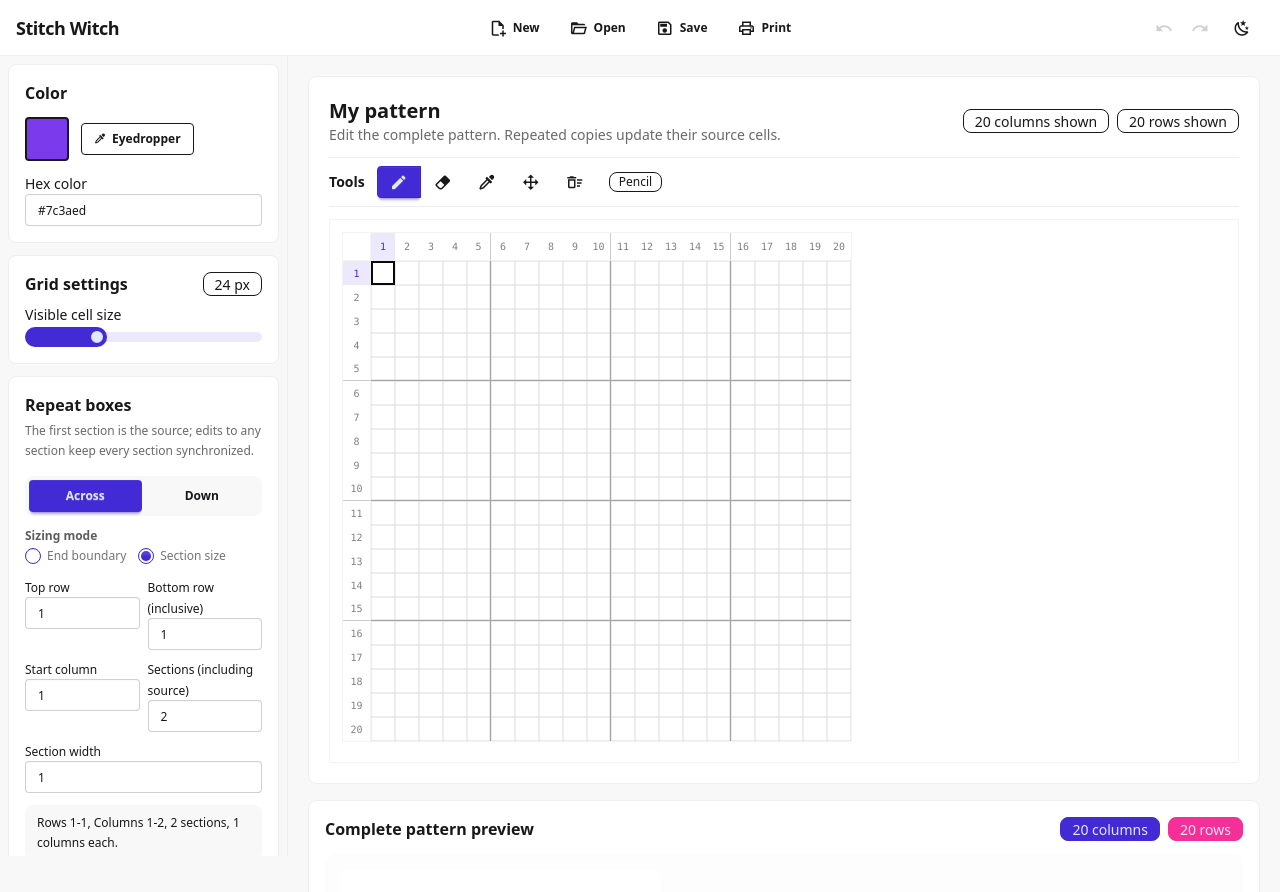
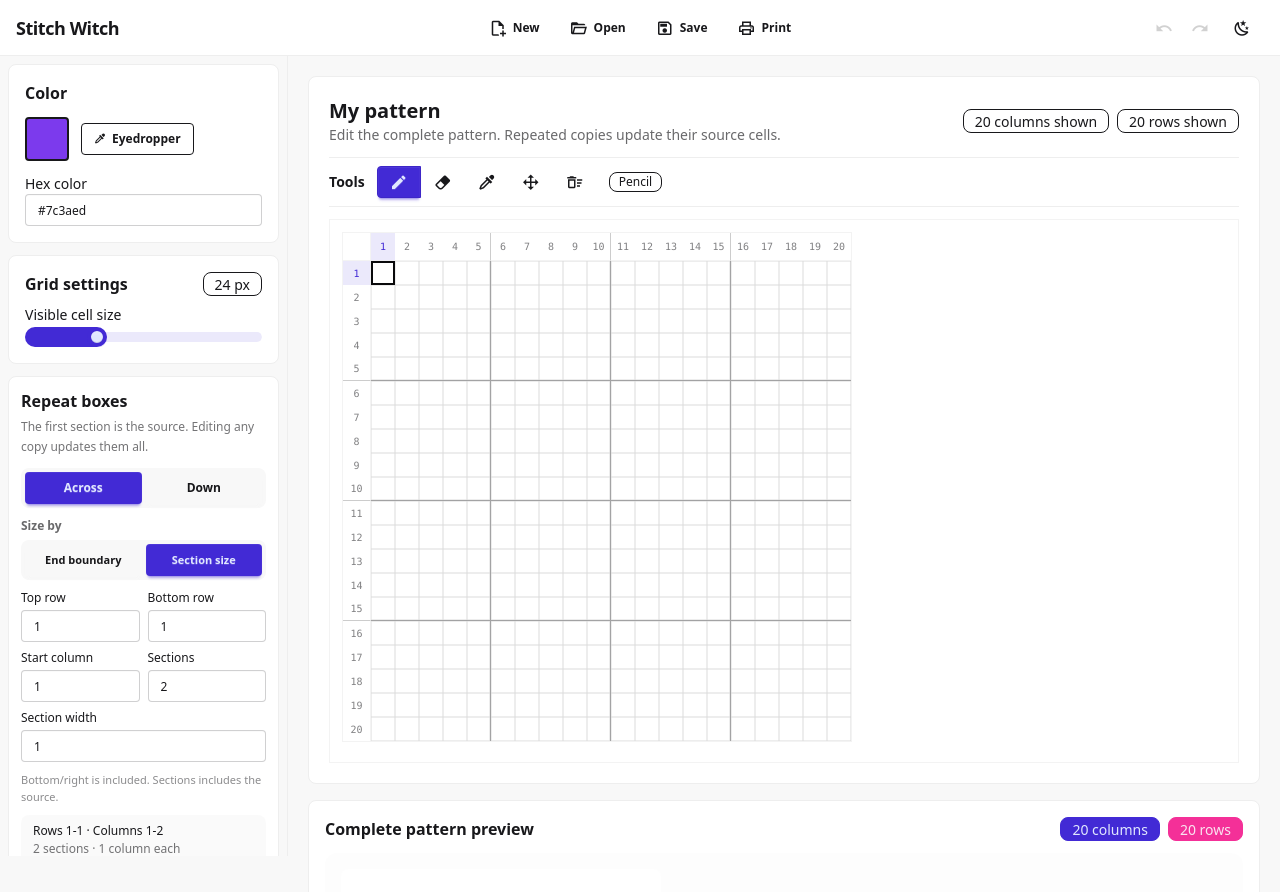
Before and after one commit to carinaruut/stitchwitch, a Vue app: page / in a window 1280 px wide. Shown: the top 892 px of the page. Built offline with nearby package versions, Linux system fonts and the light colour scheme.

Commit message:
fix styling of repeat settings

```diff
--- a/src/components/RepeatSettings.vue
+++ b/src/components/RepeatSettings.vue
@@ -129,15 +129,22 @@ const input = computed<RepeatBoxInput | null>(() => {
   }
 })
 
-function summary(box: RepeatBoxInput) {
+function summaryRange(box: RepeatBoxInput) {
+  return `Rows ${box.top + 1}-${box.bottom} · Columns ${box.left + 1}-${box.right}`
+}
+
+function summarySections(box: RepeatBoxInput) {
   const sectionLength = box.direction === 'across'
     ? (box.right - box.left) / box.sections
     : (box.bottom - box.top) / box.sections
   const unit = box.direction === 'across' ? 'columns' : 'rows'
-  return `Rows ${box.top + 1}-${box.bottom}, Columns ${box.left + 1}-${box.right}, ${box.sections} sections, ${sectionLength} ${unit} each.`
+  const sectionUnit = sectionLength === 1 ? unit.slice(0, -1) : unit
+  return `${box.sections} sections · ${sectionLength} ${sectionUnit} each`
 }
 
-const liveSummary = computed(() => input.value ? summary(input.value) : '')
+function summary(box: RepeatBoxInput) {
+  return `${summaryRange(box)}. ${summarySections(box)}.`
+}
 
 function sourceSize(box: RepeatBox) {
   const rows = box.direction === 'down' ? (box.bottom - box.top) / box.sections : box.bottom - box.top
@@ -189,15 +196,15 @@ function updateFallback(event: Event, eventName: 'horizontal' | 'vertical') {
 
 <template>
   <section class="card border border-base-300 bg-base-100">
-    <div class="card-body gap-4 p-4">
+    <div class="card-body gap-3 p-3">
       <div>
         <h2 class="card-title text-base">Repeat boxes</h2>
-        <p class="mt-1 text-xs leading-relaxed text-base-content/65">
-          The first section is the source; edits to any section keep every section synchronized.
+        <p class="mt-1 text-xs leading-relaxed text-base-content/60">
+          The first section is the source. Editing any copy updates them all.
         </p>
       </div>
 
-      <form class="space-y-3" novalidate @submit.prevent="submit">
+      <form class="space-y-2.5" novalidate @submit.prevent="submit">
         <fieldset class="grid grid-cols-2 gap-1 rounded-box bg-base-200 p-1">
           <legend class="sr-only">Repeat direction</legend>
           <label v-for="option in (['across', 'down'] as RepeatDirection[])" :key="option" class="cursor-pointer">
@@ -207,38 +214,38 @@ function updateFallback(event: Event, eventName: 'horizontal' | 'vertical') {
         </fieldset>
 
         <fieldset>
-          <legend class="mb-1 text-xs font-semibold text-base-content/70">Sizing mode</legend>
-          <div class="flex flex-wrap gap-x-3 gap-y-1">
-            <label class="label cursor-pointer gap-1.5 p-0 text-xs">
-              <input v-model="sizingMode" class="radio radio-primary radio-xs" type="radio" name="sizing-mode" value="boundary" />
-              End boundary
+          <legend class="mb-1.5 text-xs font-semibold text-base-content/65">Size by</legend>
+          <div class="grid grid-cols-2 gap-1 rounded-box bg-base-200 p-1">
+            <label class="cursor-pointer">
+              <input v-model="sizingMode" class="peer sr-only" type="radio" name="sizing-mode" value="boundary" />
+              <span class="btn btn-xs h-8 w-full border-0 peer-checked:btn-primary">End boundary</span>
             </label>
-            <label class="label cursor-pointer gap-1.5 p-0 text-xs">
-              <input v-model="sizingMode" class="radio radio-primary radio-xs" type="radio" name="sizing-mode" value="size" />
-              Section size
+            <label class="cursor-pointer">
+              <input v-model="sizingMode" class="peer sr-only" type="radio" name="sizing-mode" value="size" />
+              <span class="btn btn-xs h-8 w-full border-0 peer-checked:btn-primary">Section size</span>
             </label>
           </div>
         </fieldset>
 
         <div class="grid grid-cols-2 gap-2">
-          <label class="form-control">
-            <span class="label-text mb-1 text-xs">{{ direction === 'across' ? 'Top row' : 'Left column' }}</span>
+          <label class="grid gap-1">
+            <span class="text-xs font-medium">{{ direction === 'across' ? 'Top row' : 'Left column' }}</span>
             <input v-model.number="firstCross" class="input input-bordered input-sm min-w-0 w-full" type="number" min="1" max="500" />
           </label>
-          <label class="form-control">
-            <span class="label-text mb-1 text-xs">{{ direction === 'across' ? 'Bottom row (inclusive)' : 'Right column (inclusive)' }}</span>
+          <label class="grid gap-1">
+            <span class="text-xs font-medium">{{ direction === 'across' ? 'Bottom row' : 'Right column' }}</span>
             <input v-model.number="lastCross" class="input input-bordered input-sm min-w-0 w-full" type="number" min="1" max="500" />
           </label>
-          <label class="form-control">
-            <span class="label-text mb-1 text-xs">{{ direction === 'across' ? 'Start column' : 'Start row' }}</span>
+          <label class="grid gap-1">
+            <span class="text-xs font-medium">{{ direction === 'across' ? 'Start column' : 'Start row' }}</span>
             <input v-model.number="start" class="input input-bordered input-sm min-w-0 w-full" type="number" min="1" max="500" />
           </label>
-          <label class="form-control">
-            <span class="label-text mb-1 text-xs">Sections (including source)</span>
+          <label class="grid gap-1">
+            <span class="text-xs font-medium">Sections</span>
             <input v-model.number="sections" class="input input-bordered input-sm min-w-0 w-full" type="number" min="2" max="20" />
           </label>
-          <label class="form-control col-span-2">
-            <span class="label-text mb-1 text-xs">
+          <label class="col-span-2 grid gap-1">
+            <span class="text-xs font-medium">
               <template v-if="sizingMode === 'boundary'">End before {{ direction === 'across' ? 'column' : 'row' }}</template>
               <template v-else>Section {{ direction === 'across' ? 'width' : 'height' }}</template>
             </span>
@@ -246,13 +253,17 @@ function updateFallback(event: Event, eventName: 'horizontal' | 'vertical') {
             <input v-else v-model.number="sectionSize" class="input input-bordered input-sm w-full" type="number" min="1" />
           </label>
         </div>
+        <p class="text-[11px] text-base-content/50">Bottom/right is included. Sections includes the source.</p>
 
         <p v-if="validationMessage" class="text-xs text-error" role="alert">{{ validationMessage }}</p>
-        <p v-else class="rounded-box bg-base-200 px-3 py-2 text-xs leading-relaxed" aria-live="polite">{{ liveSummary }}</p>
+        <div v-else class="rounded-box bg-base-200/70 px-3 py-2 text-xs" aria-live="polite">
+          <p class="font-medium">{{ summaryRange(input!) }}</p>
+          <p class="mt-0.5 text-base-content/60">{{ summarySections(input!) }}</p>
+        </div>
 
         <div class="flex gap-2">
           <button class="btn btn-primary btn-sm min-w-0 flex-1" type="submit" :disabled="!!validationMessage">
-            <span class="mdi mdi-content-save-outline" aria-hidden="true"></span>
+            <span class="mdi mdi-repeat" aria-hidden="true"></span>
             {{ editingId ? 'Save changes' : 'Add repeat box' }}
           </button>
           <button v-if="editingId" class="btn btn-ghost btn-sm" type="button" @click="cancelEdit">Cancel</button>
@@ -263,11 +274,12 @@ function updateFallback(event: Event, eventName: 'horizontal' | 'vertical') {
         <article v-for="box in boxes" :key="box.id" class="rounded-box border border-base-300 p-3" :class="box.enabled ? 'bg-primary/5' : 'opacity-60'">
           <div class="flex items-start justify-between gap-2">
             <div class="min-w-0">
-              <p class="text-xs font-medium leading-relaxed">{{ summary(box) }}</p>
-              <p class="mt-1 text-[11px] text-base-content/60">Source: {{ sourceSize(box) }}</p>
+               <p class="text-xs font-medium leading-relaxed">{{ summaryRange(box) }}</p>
+               <p class="mt-0.5 text-[11px] text-base-content/60">{{ summarySections(box) }}</p>
+               <p class="mt-1 text-[11px] text-base-content/60">Source: {{ sourceSize(box) }}</p>
             </div>
             <label class="flex shrink-0 cursor-pointer items-center">
-              <span class="sr-only">Enable {{ summary(box) }}</span>
+               <span class="sr-only">Enable {{ summary(box) }}</span>
               <input class="toggle toggle-primary toggle-sm" type="checkbox" :checked="box.enabled" @change="$emit('toggle', box.id, ($event.target as HTMLInputElement).checked)" />
             </label>
           </div>
```
